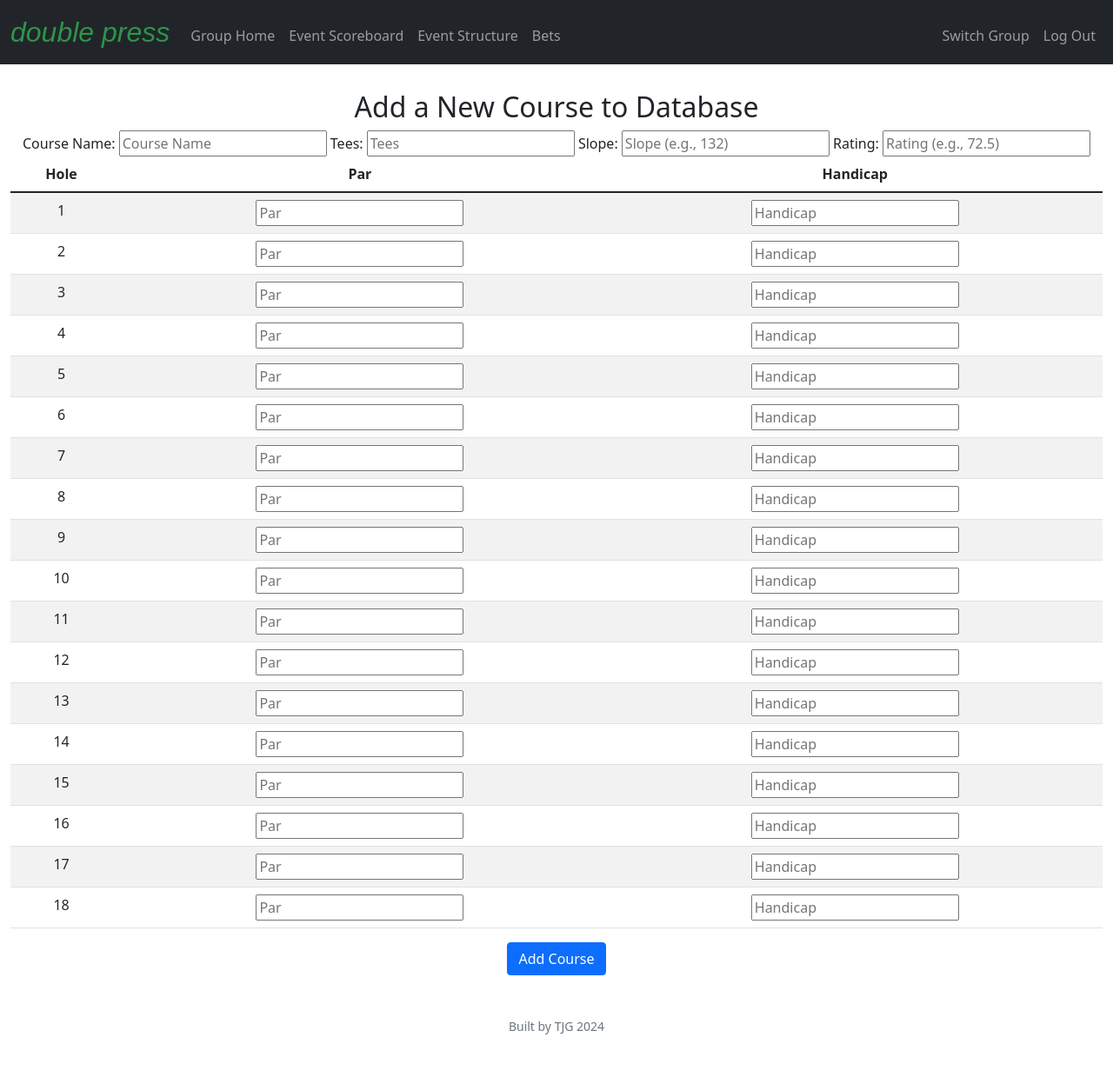
After one commit to tjg14/FD24mySQL, a Flask app: page /courseadmin in a window 1280 px wide. The commit adds this page. Shown: the whole page at 87% size. Run offline with Flask 3, Linux system fonts and the light colour scheme; a user stored in the database is signed in; some libraries are stand-ins or nearby versions.

Commit message:
mar 21 course input

```diff
--- a/app.py
+++ b/app.py
@@ -457,21 +457,27 @@ def create_event_continued():
 @group_login_required
 @event_selected
 def event_structure():
-    """Event Details
-    TODO
-    - total number of rounds (to help status, can be changed) add new round, set matches (dont limit - add new round whenever)
-    - then links to scorecard for each match
-    dynamic page
-    overall scoreboard
+    """Event Details"""
 
-    """
-    rounds = db.execute("SELECT * FROM rounds WHERE event_id = ? ORDER BY round_number ASC", session["event_id"])
-    num_teams = db.execute("SELECT COUNT(*) as count FROM teams WHERE event_id = ?", session["event_id"])[0]["count"]
-    event_name = db.execute("SELECT event_name FROM events WHERE id = ?", session["event_id"])[0]["event_name"]
-    teams = db.execute("SELECT * FROM teams WHERE event_id = ?", session["event_id"])
+    if request.method == "POST":
+        # Get new round name
+        new_round_name = request.form.get("new_round_name")
+        # Get course selection
+        course_name = request.form.get("course_name")
+        # Get round number
+        # Get teams and matches
 
-    return render_template("event_structure.html", rounds=rounds, num_teams=num_teams, event_name=event_name,
-        teams=teams)
+
+
+    else:
+        # Get event data needed to display and structure matches in rounds
+        rounds = db.execute("SELECT * FROM rounds WHERE event_id = ? ORDER BY round_number ASC", session["event_id"])
+        num_teams = db.execute("SELECT COUNT(*) as count FROM teams WHERE event_id = ?", session["event_id"])[0]["count"]
+        event_name = db.execute("SELECT event_name FROM events WHERE id = ?", session["event_id"])[0]["event_name"]
+        teams = db.execute("SELECT * FROM teams WHERE event_id = ?", session["event_id"])
+
+        return render_template("event_structure.html", rounds=rounds, num_teams=num_teams, event_name=event_name,
+            teams=teams)
 
 @app.route("/event_scoreboard", methods=["GET", "POST"])
 @login_required
@@ -486,3 +492,76 @@ def event_scoreboard():
     """
 
     return apology("To Do Event Scoreboard")
+
+@app.route("/courseadmin", methods=["GET", "POST"])
+@login_required
+def course_admin():
+    """Add courses to database in admin mode"""
+    if request.method == "POST":
+        # Get course name
+        course_name = request.form.get("new_course_name")
+        if not course_name:
+            return apology("no course name")
+        # Get course tees
+        course_tees = request.form.get("course_tees")
+        if not course_tees:
+            return apology("no course tees")
+        # Get course slope
+        course_slope = request.form.get("course_tee_slope")
+        # Make sure course slope is not blank and is an integer betwee 55 and 155
+        if not course_slope:
+            return apology("no course slope")
+        try:
+            course_slope = int(course_slope)
+            if course_slope < 55 or course_slope > 155:
+                return apology("course slope must be between 55 and 155")
+        except ValueError:
+            return apology("course slope must be an integer")
+        # Get course rating
+        course_rating = request.form.get("course_tee_rating")
+        # Make sure course rating is not blank and is a float between 50 and 80
+        if not course_rating:
+            return apology("no course rating")
+        try:
+            course_rating = float(course_rating)
+            if course_rating < 50 or course_rating > 80:
+                return apology("course rating must be between 50 and 80")
+        except ValueError:
+            return apology("course rating must be a float")
+
+        # Loop through all 18 holes, get par and handicap for each hole
+        holes = []
+        for i in range(1, 19):
+            par = request.form.get("hole_par_" + str(i))
+            if not par:
+                return apology("no par for hole " + str(i))
+            try:
+                par = int(par)
+            except ValueError:
+                return apology("par for hole " + str(i) + " must be an integer")
+            handicap = request.form.get("hole_hcp_" + str(i))
+            if not handicap:
+                return apology("no handicap for hole " + str(i))
+            try:
+                handicap = int(handicap)
+            except ValueError:
+                return apology("handicap for hole " + str(i) + " must be an integer")
+            holes.append({"hole": i, "par": par, "handicap": handicap})
+
+        # Insert course into courses table
+        db.execute("INSERT INTO course_tee (name, teebox, rating, slope) VALUES (?, ?, ?, ?)",
+            course_name, course_tees, course_rating, course_slope)
+        # Get course id
+        course_id = db.execute("SELECT MAX(id) FROM course_tee WHERE name = ? AND teebox = ?",
+            course_name, course_tees)[0]["id"]
+        # Insert holes into holes table
+        for hole in holes:
+            db.execute("INSERT INTO holes (course_id, hole_number, par, hole_hcp) VALUES (?, ?, ?, ?)",
+                course_id, hole["hole"], hole["par"], hole["handicap"])
+
+        #TODO add course and check if works
+
+
+        return apology("To Finish - redirect to /")
+    else:
+        return render_template("course_input.html")
--- /dev/null
+++ b/templates/course_input.html
@@ -0,0 +1,44 @@
+{% extends "layout.html" %}
+
+{% block title %}
+    Course Input Admin
+{% endblock %}
+
+{% block main %}
+
+    <h2>Add a New Course to Database</h2>
+
+    <form action="/courseadmin" method="post" id="add_course_form">
+
+        <div>
+            Course Name: <input type="text" name="new_course_name" placeholder="Course Name" required>
+            Tees: <input type="text" name="course_tees" placeholder="Tees" required>
+            Slope: <input type="number" name="course_tee_slope" step="1" placeholder="Slope (e.g., 132)" required>
+            Rating: <input type="number" name="course_tee_rating" step="0.1" placeholder="Rating (e.g., 72.5)" required>
+        </div>
+        <div>
+            <table class="table table-hover table-striped">
+                <thead>
+                    <tr>
+                        <th>Hole</th>
+                        <th>Par</th>
+                        <th>Handicap</th>
+                    </tr>
+                </thead>
+                <tbody>
+                    {% for i in range(1, 19) %}
+                        <tr>
+                            <td>{{ i }}</td>
+                            <td><input type="number" name="hole_par_{{ i }}" step="1" placeholder="Par" required></td>
+                            <td><input type="number" name="hole_hcp_{{ i }}" step="1" placeholder="Handicap" required></td>
+                        </tr>
+                    {% endfor %}
+                </tbody>
+            </table>
+        </div>
+        <p></p>
+        <button class="btn btn-primary" id = "add_course_btn" type="submit" >Add Course</button>
+    </form>
+
+
+{% endblock %}
```
Also changed, not shown: templates/event_structure.html (+14 -0 lines), 2 other files.
